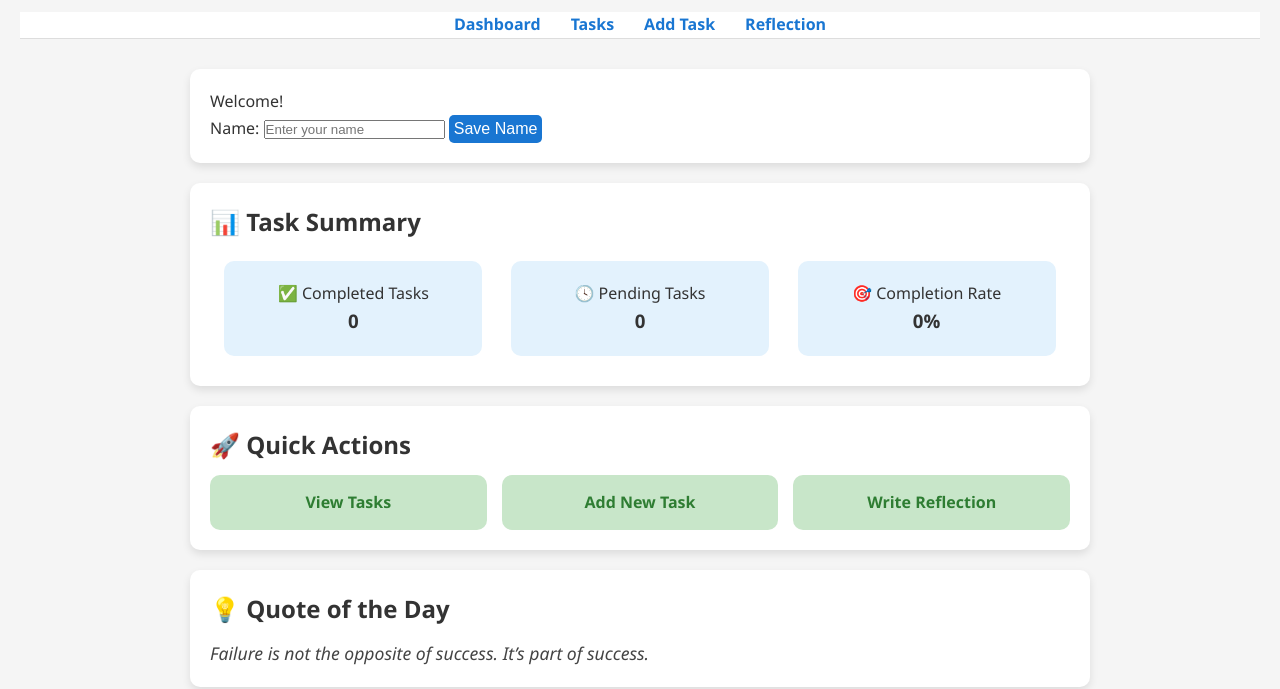
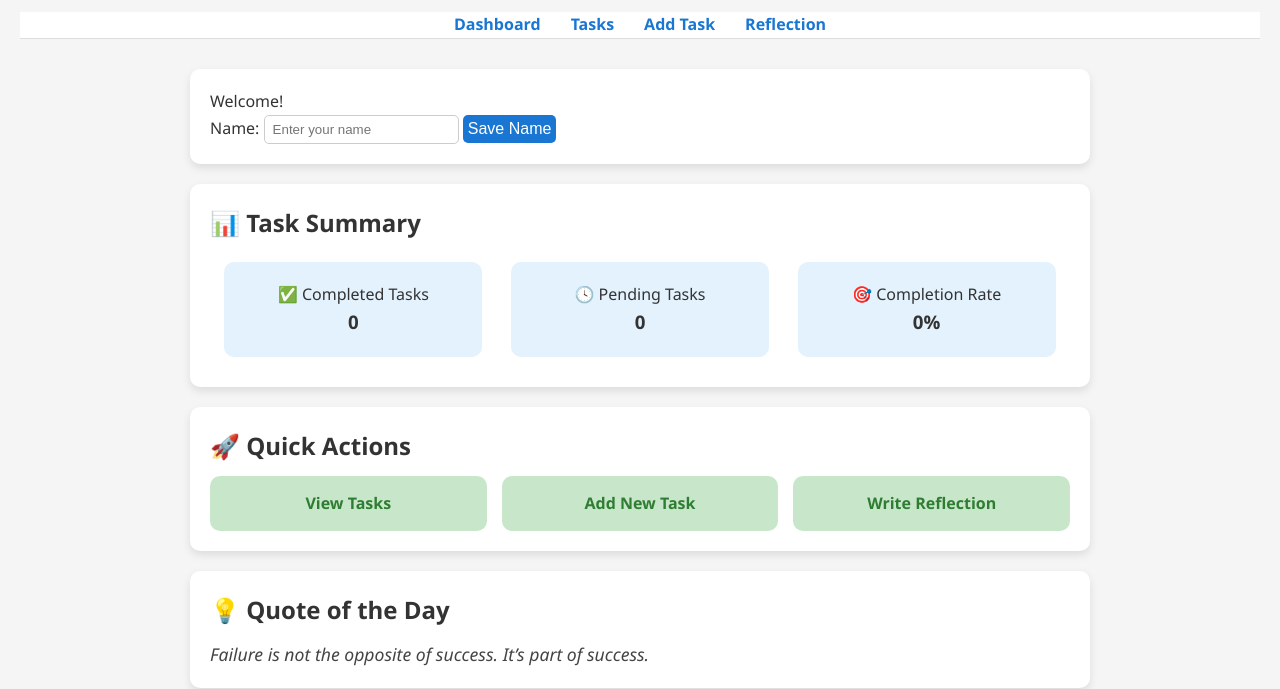
Before and after one commit to Maysha-Khanom-Moon/hello, a plain HTML site: page index.html in a window 1280 px wide. Shown: the part 114-803 px from the top of the page. Drawn offline with Linux system fonts and the light colour scheme.

Commit message:
styels updated

```diff
--- a/styles.css
+++ b/styles.css
@@ -50,6 +50,12 @@ nav a {
 
 nav a:hover {
   text-decoration: underline;
+}
+
+#nameInput {
+  padding: 6px 8px;
+  border: 1px solid #ccc;
+  border-radius: 5px;
 }
 
 main section {
```
